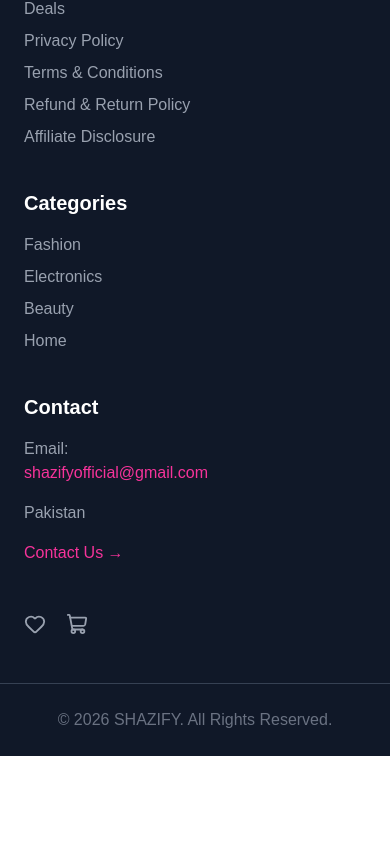
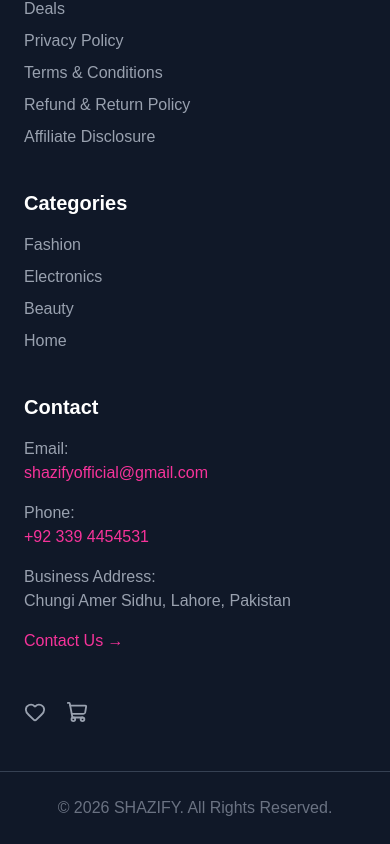
Before and after one commit to azaanshehroz4-rgb/Shazify-trendy-lifestyle, a Next.js app: page / in a window 390 px wide. Shown: the part 2535-3379 px from the top of the page. Before the commit the page ends 3291 px from the top, so only its background shows below. Built offline with nearby package versions, Linux system fonts and the light colour scheme; no server answers; the database is empty.

Commit message:
Add business phone and address

```diff
--- a/app/components/Footer.tsx
+++ b/app/components/Footer.tsx
@@ -216,7 +216,6 @@
           </ul>
         </div>
 
-
 {/* Contact */}
 <div>
   <h3 className="font-bold text-xl mb-4">
@@ -228,14 +227,29 @@
   </p>
 
   <a
-             href="mailto: shazifyofficial@gmail.com"
+    href="mailto:shazifyofficial@gmail.com"
     className="text-pink-500 hover:text-pink-400 transition"
   >
     shazifyofficial@gmail.com
   </a>
 
   <p className="text-gray-400 mt-4">
-            Pakistan
+    Phone:
+  </p>
+
+  <a
+    href="tel:+923394454531"
+    className="text-pink-500 hover:text-pink-400 transition"
+  >
+    +92 339 4454531
+  </a>
+
+  <p className="text-gray-400 mt-4">
+    Business Address:
+  </p>
+
+  <p className="text-gray-400">
+    Chungi Amer Sidhu, Lahore, Pakistan
   </p>
 
   <Link
@@ -245,7 +259,6 @@
     Contact Us →
   </Link>
 </div>
-
 
         {/* Wishlist + Cart */}
         <div className="md:col-span-4 flex gap-5 mt-2">
```
Lines whose indentation alone changed are shown as unchanged.
